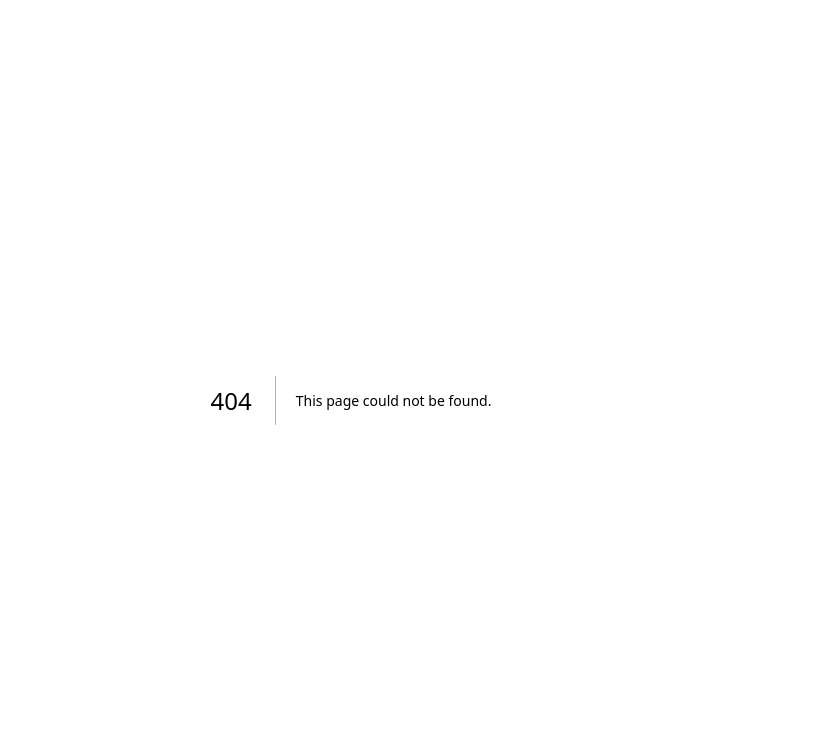
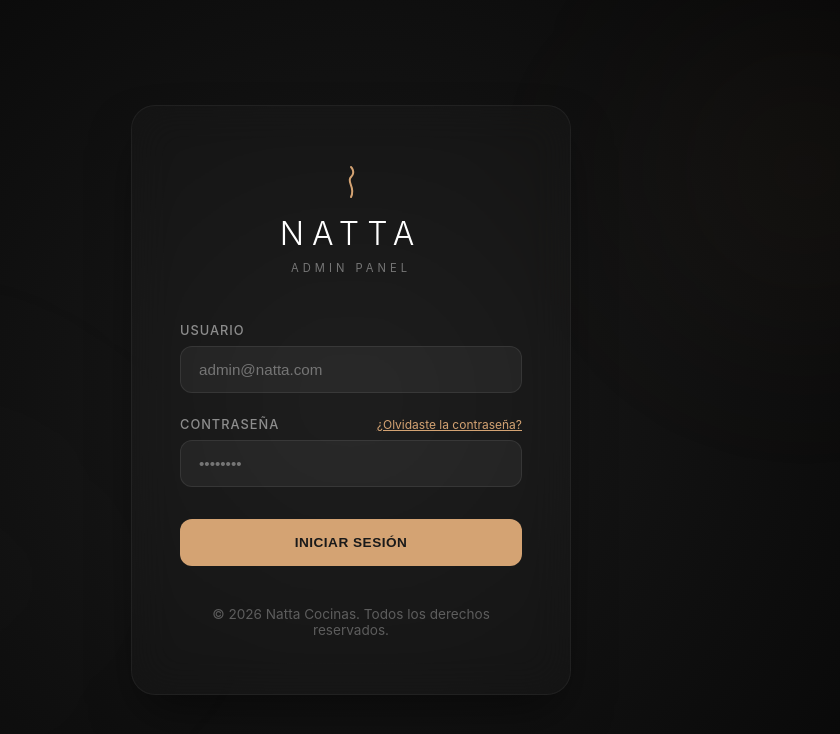
Before and after one commit to var-o18/cocinasnatta-web-admin, a Next.js app: page /login in a window 1280 px wide. Before the commit this address had no page. Shown: the top 734 px of the page, without its empty margins (289-1129 px from the left). Built offline with nearby package versions, Linux system fonts and the light colour scheme.

Commit message:
realizado login sin logica solo login de estilos faltaria logica en backend

```diff
--- /dev/null
+++ b/app/login/page.tsx
@@ -0,0 +1,107 @@
+'use client';
+
+import React from 'react';
+
+export default function LoginPage() {
+  return (
+    <main className="natta-gradient" style={{
+      minHeight: '100vh',
+      display: 'flex',
+      alignItems: 'center',
+      justifyContent: 'center',
+      padding: '2rem',
+      position: 'relative',
+      overflow: 'hidden'
+    }}>
+      {/* Background Decorative Elements */}
+      <div style={{
+        position: 'absolute',
+        top: '-10%',
+        right: '-5%',
+        width: '500px',
+        height: '500px',
+        background: 'radial-gradient(circle, rgba(212, 163, 115, 0.05) 0%, transparent 70%)',
+        borderRadius: '50%',
+        filter: 'blur(80px)',
+      }} />
+      <div style={{
+        position: 'absolute',
+        bottom: '-10%',
+        left: '-5%',
+        width: '600px',
+        height: '600px',
+        background: 'radial-gradient(circle, rgba(255, 255, 255, 0.02) 0%, transparent 70%)',
+        borderRadius: '50%',
+        filter: 'blur(100px)',
+      }} />
+
+      <div className="glass-card animate-in" style={{
+        width: '100%',
+        maxWidth: '440px',
+        padding: '3.5rem 3rem',
+        textAlign: 'center',
+        zIndex: 10
+      }}>
+        {/* Logo Section */}
+        <div style={{ marginBottom: '3rem' }}>
+          <div style={{ marginBottom: '0.5rem' }}>
+            <svg width="40" height="40" viewBox="0 0 40 40" fill="none" xmlns="http://www.w3.org/2000/svg" style={{ margin: '0 auto' }}>
+              <path d="M20 5C20 5 25 10 20 15C15 20 25 25 20 35" stroke="var(--primary)" strokeWidth="2" strokeLinecap="round" />
+            </svg>
+          </div>
+          <h1 style={{
+            fontSize: '2rem',
+            fontWeight: 300,
+            letterSpacing: '8px',
+            margin: '0',
+            color: 'white',
+            textTransform: 'uppercase'
+          }}>
+            NATTA
+          </h1>
+          <p style={{
+            fontSize: '0.7rem',
+            letterSpacing: '4px',
+            color: 'rgba(255,255,255,0.4)',
+            marginTop: '0.5rem',
+            textTransform: 'uppercase'
+          }}>
+            ADMIN PANEL
+          </p>
+        </div>
+
+        {/* Login Form */}
+        <form style={{ textAlign: 'left' }}>
+          <div style={{ marginBottom: '1.5rem' }}>
+            <label className="label">Usuario</label>
+            <input
+              type="text"
+              className="input-field"
+              placeholder="admin@natta.com"
+            />
+          </div>
+
+          <div style={{ marginBottom: '2rem' }}>
+            <div style={{ display: 'flex', justifyContent: 'space-between', alignItems: 'center' }}>
+              <label className="label">Contraseña</label>
+              <a href="#" style={{ fontSize: '0.75rem', color: 'var(--primary)', marginBottom: '8px' }}>¿Olvidaste la contraseña?</a>
+            </div>
+            <input
+              type="password"
+              className="input-field"
+              placeholder="••••••••"
+            />
+          </div>
+
+          <button type="submit" className="btn-primary" style={{ width: '100%', padding: '16px' }}>
+            Iniciar Sesión
+          </button>
+        </form>
+
+        <div style={{ marginTop: '2.5rem', fontSize: '0.85rem', color: 'rgba(255,255,255,0.3)' }}>
+          &copy; {new Date().getFullYear()} Natta Cocinas. Todos los derechos reservados.
+        </div>
+      </div>
+    </main>
+  );
+}
```
